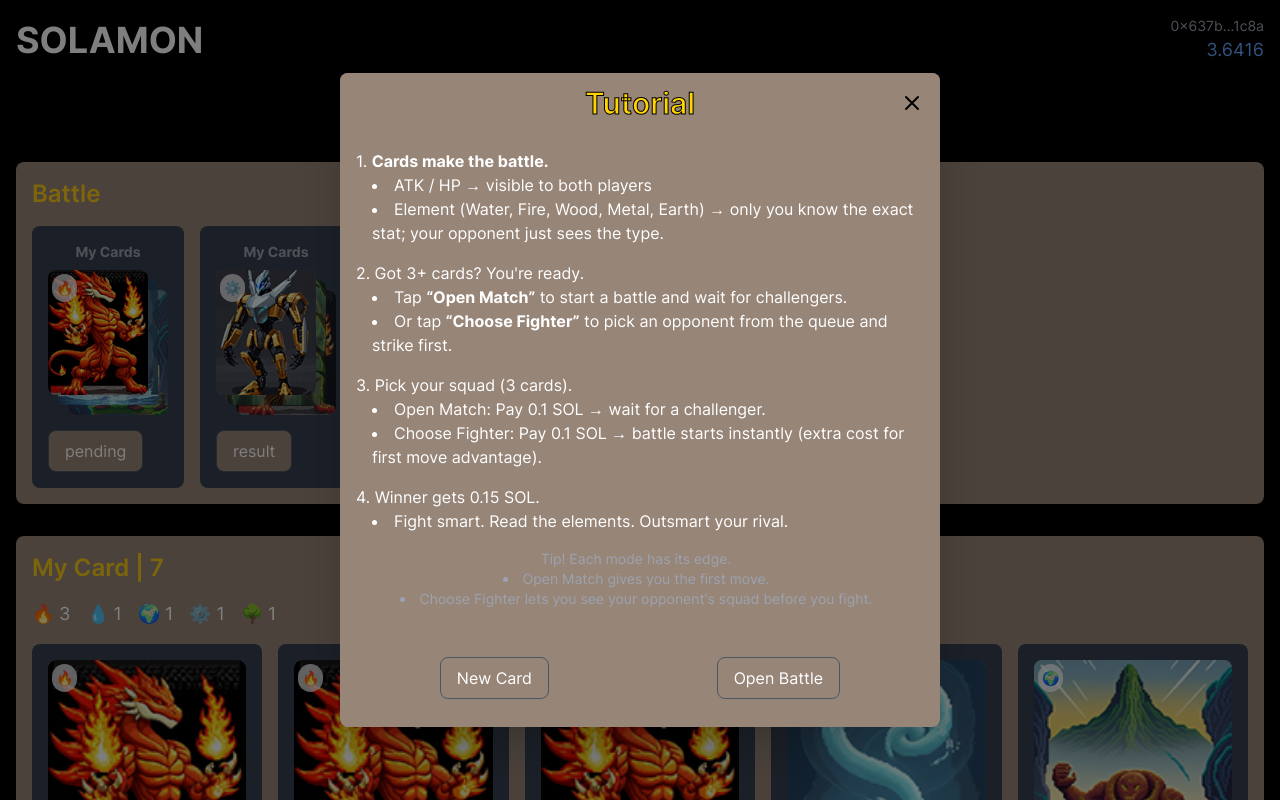
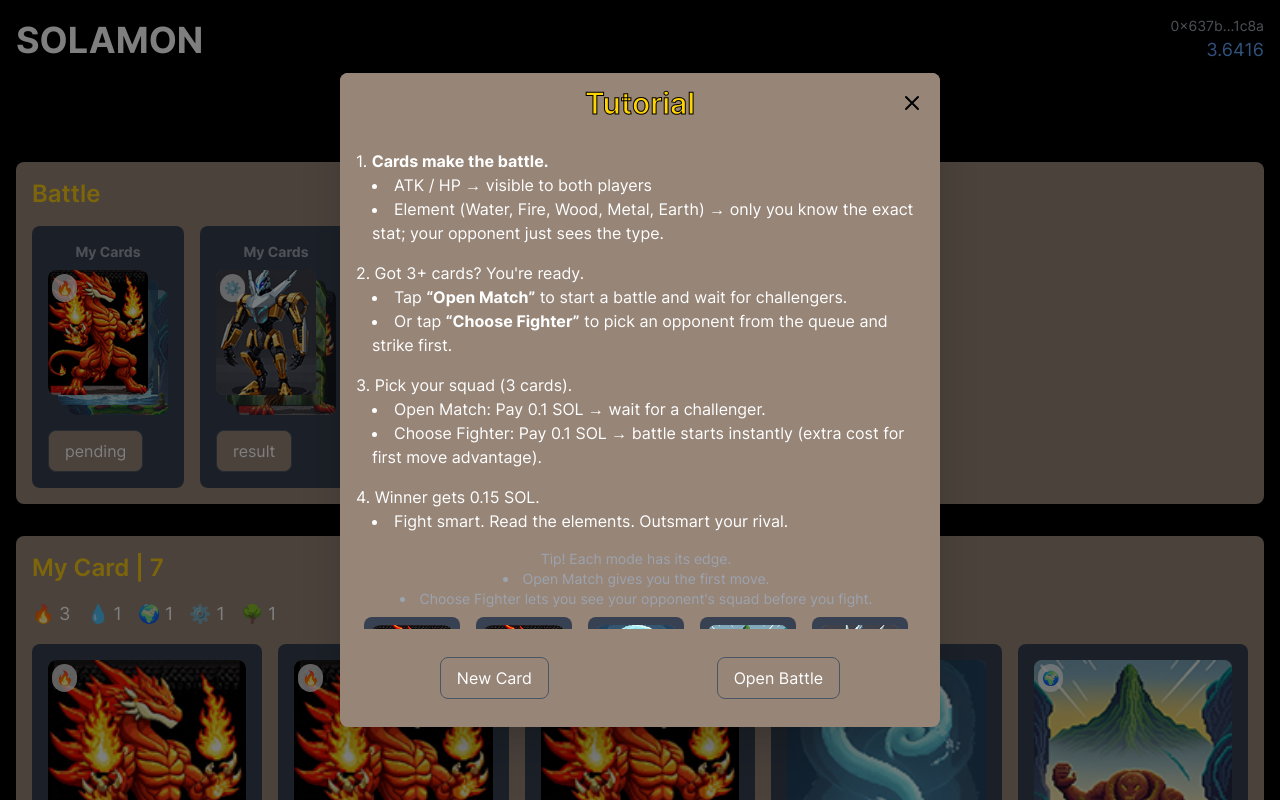
Before and after one commit to team-solamon/solamon, a Next.js app in the folder frontend/: page /home in a window 1280 px wide. Both pictures are taken after a click on the button "Tutorial". Shown: the top 800 px of the page. Built offline with nearby package versions, Linux system fonts and the light colour scheme.

Commit message:
feat: refactor Tutorial component to display cards using Card component

```diff
--- a/frontend/src/components/Tutorial.tsx
+++ b/frontend/src/components/Tutorial.tsx
@@ -1,10 +1,9 @@
 import React from 'react'
 import Button from './Button'
-import Modal from './Modal'
 import { CardData } from '@/data/card'
+import Card from './Card'
 
 const cards: CardData[] = [
-  { name: 'FIRE', element: 'FIRE', attack: 5, health: 3 },
   { name: 'FIRE', element: 'FIRE', attack: 5, health: 3 },
   { name: 'FIRE', element: 'FIRE', attack: 5, health: 3 },
   { name: 'WATER', element: 'WATER', attack: 3, health: 6 },
@@ -72,35 +71,15 @@ const Tutorial: React.FC = () => {
             </li>
           </ul>
         </div>
-        <div className='text-center mt-4'>
-          <p className='text-sm text-gray-400'>Tip! Each mode has its edge.</p>
-          <ul className='list-disc list-inside text-sm text-gray-400'>
-            <li>Open Match gives you the first move.</li>
-            <li>
-              Choose Fighter lets you see your opponent's squad before you
-              fight.
-            </li>
-          </ul>
-        </div>
-        <div className='text-center mt-4'>
-          <p className='text-sm text-gray-400'>Tip! Each mode has its edge.</p>
-          <ul className='list-disc list-inside text-sm text-gray-400'>
-            <li>Open Match gives you the first move.</li>
-            <li>
-              Choose Fighter lets you see your opponent's squad before you
-              fight.
-            </li>
-          </ul>
-        </div>
-        <div className='text-center mt-4'>
-          <p className='text-sm text-gray-400'>Tip! Each mode has its edge.</p>
-          <ul className='list-disc list-inside text-sm text-gray-400'>
-            <li>Open Match gives you the first move.</li>
-            <li>
-              Choose Fighter lets you see your opponent's squad before you
-              fight.
-            </li>
-          </ul>
+        <div className='grid grid-cols-5 gap-4 p-2'>
+          {cards.map((card, index) => (
+            <div
+              key={index}
+              className='card bg-gray-700 p-2 rounded-lg flex-shrink-0'
+            >
+              <Card card={card} className='mx-auto' />
+            </div>
+          ))}
         </div>
       </div>
       <div className='mt-4 flex justify-around sticky bottom-0 bg-[#978578] py-3'>
```
